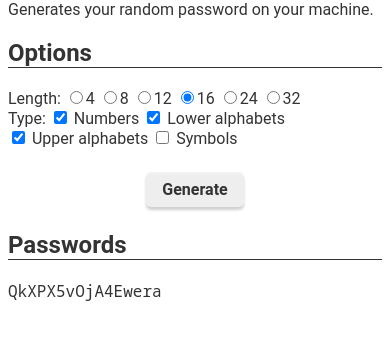
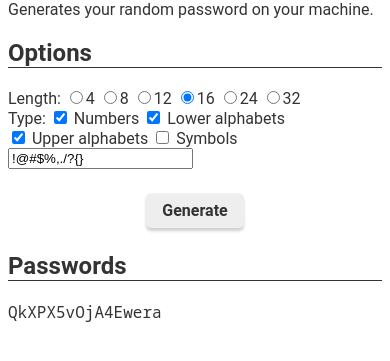
Before and after one commit to makotoshimazu/my-random-password, a plain HTML site: page www/index.html in a window 390 px wide. Both pictures are taken after a click on the button "Generate". Shown: the part 119-480 px from the top of the page. Drawn offline with nearby package versions, Linux system fonts and the light colour scheme.

Commit message:
Add some description to meta tag. Also you can choose which symbols are used.

```diff
--- a/www/app.js
+++ b/www/app.js
@@ -8,7 +8,8 @@ class RandomGenerator {
     if (!'numbers' in options ||
         !'lower_alphabets' in options ||
         !'upper_alphabets' in options ||
-            !'symbols' in options) {
+        !'symbols' in options ||
+        !'symbols_to_use' in options) {
       console.error(`lack of params: ${options}`);
       return;
     }
@@ -20,7 +21,7 @@ class RandomGenerator {
     if (options['upper_alphabets'])
       candidates += 'ABCDEFGHIJKLMNOPQRSTUVWXYZ';
     if (options['symbols'])
-            candidates += '!@#$%,./?{}'
+      candidates += options['symbols_to_use'];
     this._candidates = candidates;
   }
 
@@ -60,11 +61,13 @@ document.getElementById('btn-generate').addEventListener('click', () => {
   let lower_alphabets = params.lower_alphabets.checked;
   let upper_alphabets = params.upper_alphabets.checked;
   let symbols = params.symbols.checked;
+  let symbols_to_use = document.getElementById('symbols-to-use').value;
   let generator = new RandomGenerator(length, {
     numbers: numbers,
     lower_alphabets: lower_alphabets,
     upper_alphabets: upper_alphabets,
-        symbols: symbols
+    symbols: symbols,
+    symbols_to_use: symbols_to_use
   });
 
   let out = generator.generate();
--- a/www/index.html
+++ b/www/index.html
@@ -1,6 +1,8 @@
 <!DOCTYPE html>
 <head>
   <meta name="viewport" content="width=device-width, initial-scale=1, shrink-to-fit=no">
+  <meta name="description" content="Password Generator to generate strong password when browser doesn't suggest that. Easy to use for mobile devices. This app works offline and doesn't store any passwords.">
+  <meta name="keywords" content="Password Generator, Online Password Generator, Random Password Generator, Create Password, Generate Password, Mobile">
   <link rel="stylesheet" type="text/css" href="style.css">
   <link rel="manifest" href="/manifest.json">
   <title>Random password generator</title>
@@ -26,7 +28,7 @@
           <label><input type="checkbox" name="numbers" value="true" checked> Numbers</label>
           <label><input type="checkbox" name="lower_alphabets" value="true" checked> Lower alphabets</label>
           <label><input type="checkbox" name="upper_alphabets" value="true" checked> Upper alphabets</label>
-          <label><input type="checkbox" name="symbols" value="true"> Symbols</label>
+          <label><input type="checkbox" name="symbols" value="true"> Symbols</label> <input type="text" value="!@#$%,./?{}" id="symbols-to-use" />
         </div>
       </form>
       <div class="generate">
```
Lines whose indentation alone changed are shown as unchanged.
